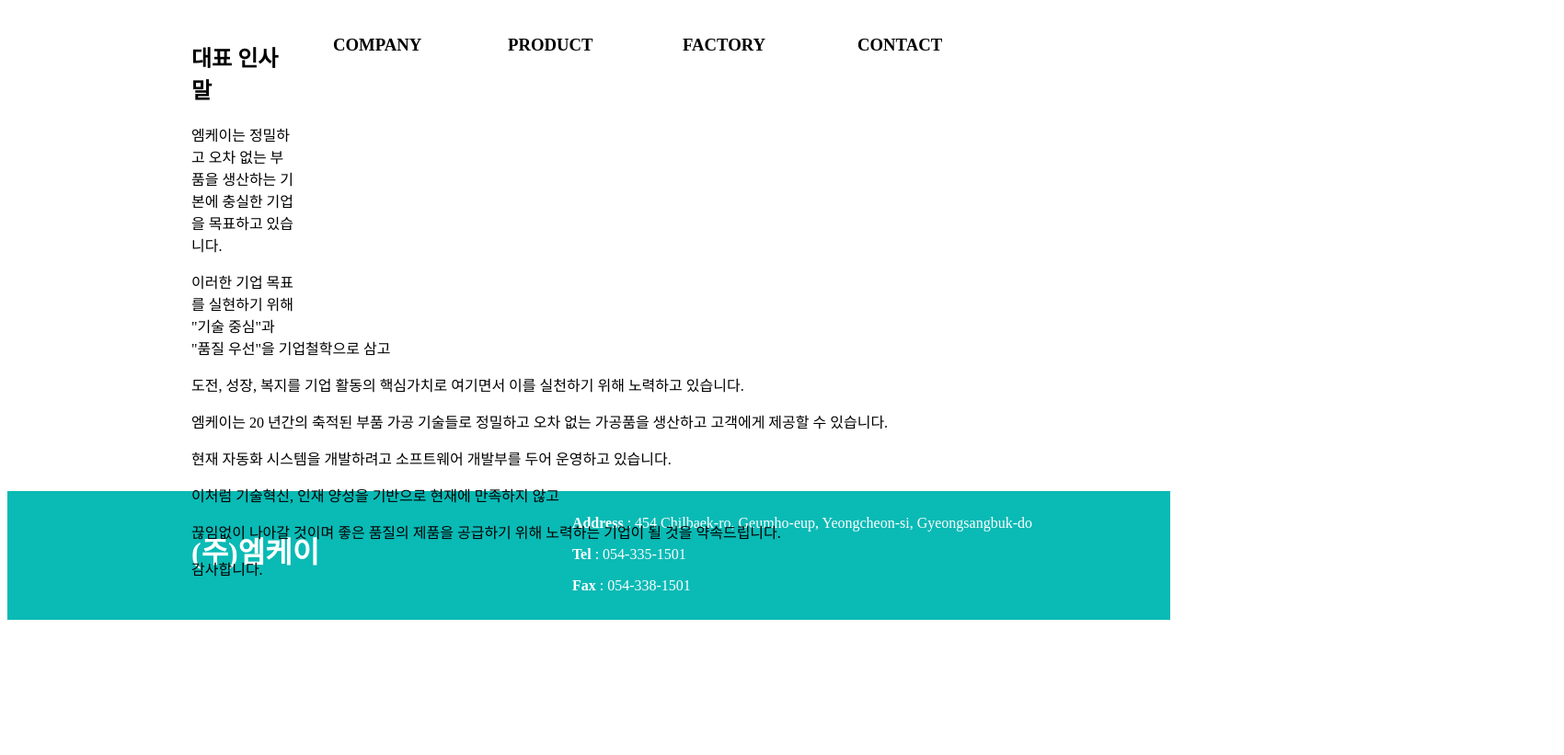
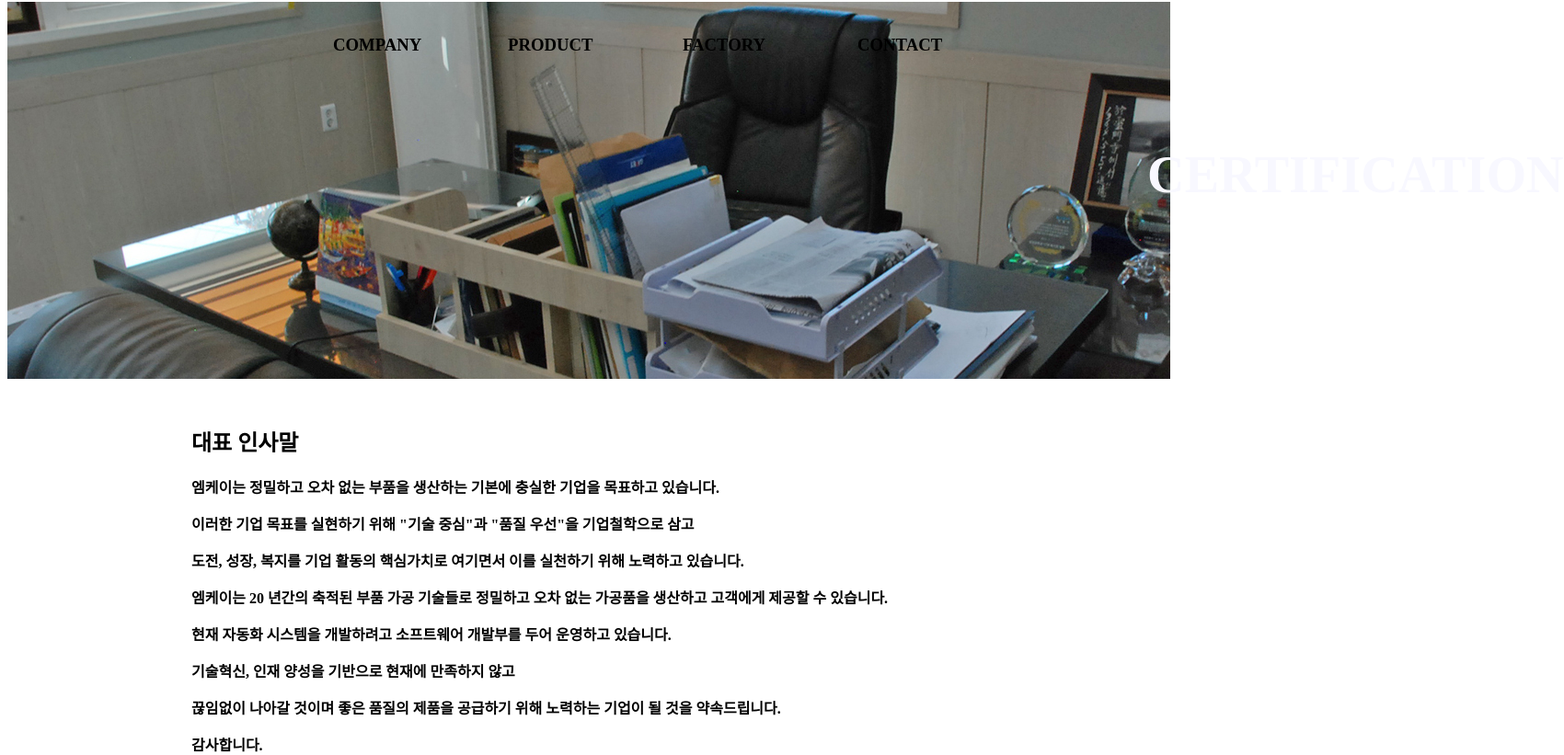
Before and after one commit to Parkhanyong1/mk-company, a Next.js app: page /container/company/Ceo in a window 1280 px wide. Shown: the part 94-915 px from the top of the page at 92% size, 1700 px wide, since content can reach past the window. Before the commit the page ends 800 px from the top, so only its background shows below. Built offline with nearby package versions, Linux system fonts and the light colour scheme.

Commit message:
modify Ceo.js

```diff
--- a/pages/component/common/header/Company.js
+++ b/pages/component/common/header/Company.js
@@ -5,32 +5,32 @@ const Company = () => {
   return (
     <div>
       <p>
-        <Link href="container/company/Ceo">
+        <Link href="/container/company/Ceo">
           <a className={headerStyle.headerA}>대표 인사말</a>
         </Link>
       </p>
       <p>
-        <Link href="container/company/History">
+        <Link href="/container/company/History">
           <a className={headerStyle.headerA}>회사연혁</a>
         </Link>
       </p>
       <p>
-        <Link href="container/company/Policy">
+        <Link href="/container/company/Policy">
           <a className={headerStyle.headerA}>경영방침</a>
         </Link>
       </p>
       <p>
-        <Link href="container/company/Organization">
+        <Link href="/container/company/Organization">
           <a className={headerStyle.headerA}>조직도</a>
         </Link>
       </p>
       <p>
-        <Link href="container/company/Certification">
+        <Link href="/container/company/Certification">
           <a className={headerStyle.headerA}>인증현황 및 특허</a>
         </Link>
       </p>
       <p>
-        <Link href="container/company/Way">
+        <Link href="/container/company/Way">
           <a className={headerStyle.headerA}>찾아오는 길</a>
         </Link>
       </p>
--- a/pages/component/common/header/Contact.js
+++ b/pages/component/common/header/Contact.js
@@ -8,7 +8,7 @@ const Contact = () => {
         <a>공지사항</a>
       </p> */}
       <p>
-        <Link href="container/contact/recruitment">
+        <Link href="/container/contact/recruitment">
           <a className={headerStyle.headerA}>채용공고</a>
         </Link>
       </p>
--- a/pages/component/common/header/Factory.js
+++ b/pages/component/common/header/Factory.js
@@ -5,12 +5,12 @@ const Factory = () => {
   return (
     <div>
       <p>
-        <Link href="container/factory/Production">
+        <Link href="/container/factory/Production">
           <a className={headerStyle.headerA}>생산설비현황</a>
         </Link>
       </p>
       <p>
-        <Link href="container/factory/Check">
+        <Link href="/container/factory/Check">
           <a className={headerStyle.headerA}>검사설비현황</a>
         </Link>
       </p>
--- a/pages/component/common/header/Product.js
+++ b/pages/component/common/header/Product.js
@@ -5,17 +5,17 @@ const Product = () => {
   return (
     <div>
       <p>
-        <Link href="container/product/Ring">
+        <Link href="/container/product/Ring">
           <a className={headerStyle.headerA}>링기어</a>
         </Link>
       </p>
       <p>
-        <Link href="container/product/Outinput">
+        <Link href="/container/product/Outinput">
           <a className={headerStyle.headerA}>아웃인풋기어</a>
         </Link>
       </p>
       <p>
-        <Link href="container/product/Others">
+        <Link href="/container/product/Others">
           <a className={headerStyle.headerA}>기타</a>
         </Link>
       </p>
--- a/pages/container/company/Ceo.js
+++ b/pages/container/company/Ceo.js
@@ -4,37 +4,57 @@ function Ceo() {
   return (
     <div>
       <section>
-        {/* <introCom /> */}
+        <nav className={ceoStyle.ceoNav}>
+          <span className={ceoStyle.navSpan}>
+            <h1>CERTIFICATION</h1>
+          </span>
+        </nav>
         <main className={ceoStyle.ceoMain}>
           <h2>대표 인사말</h2>
           <p>
+            <strong>
               엠케이는 정밀하고 오차 없는 부품을 생산하는 기본에 충실한 기업을
               목표하고 있습니다.
+            </strong>
           </p>
           <p>
+            <strong>
               이러한 기업 목표를 실현하기 위해 "기술 중심"과 "품질 우선"을
               기업철학으로 삼고
+            </strong>
           </p>
           <p>
+            <strong>
               도전, 성장, 복지를 기업 활동의 핵심가치로 여기면서 이를 실천하기
               위해 노력하고 있습니다.
+            </strong>
           </p>
           <p>
+            <strong>
               엠케이는 20 년간의 축적된 부품 가공 기술들로 정밀하고 오차 없는
               가공품을 생산하고 고객에게 제공할 수 있습니다.
+            </strong>
           </p>
 
           <p>
+            <strong>
               현재 자동화 시스템을 개발하려고 소프트웨어 개발부를 두어 운영하고
               있습니다.
+            </strong>
           </p>
-          <p>이처럼 기술혁신, 인재 양성을 기반으로 현재에 만족하지 않고</p>
           <p>
+            <strong>기술혁신, 인재 양성을 기반으로 현재에 만족하지 않고</strong>
+          </p>
+          <p>
+            <strong>
               끊임없이 나아갈 것이며 좋은 품질의 제품을 공급하기 위해 노력하는
               기업이 될 것을 약속드립니다.
+            </strong>
           </p>
 
-          <p>감사합니다.</p>
+          <p>
+            <strong>감사합니다.</strong>
+          </p>
         </main>
       </section>
     </div>
--- a/styles/company/ceo.module.css
+++ b/styles/company/ceo.module.css
@@ -5,7 +5,7 @@
   margin-top: 8px;
 }
 .ceoMain {
-  height: 480px;
+  height: 400px;
   font-size: 1rem;
   padding-left: 200px;
   padding-top: 30px;
--- a/styles/index.module.css
+++ b/styles/index.module.css
@@ -17,9 +17,6 @@
 }
 .indexMain {
   height: 220px;
-  padding-left: 300px;
+  padding-left: 200px;
   padding-top: 10px;
 }
-.indexP {
-  font-size: 1.3rem;
-}
```
Also changed, not shown: pages/index.js (+14 -7 lines). Lines whose indentation alone changed are shown as unchanged.
